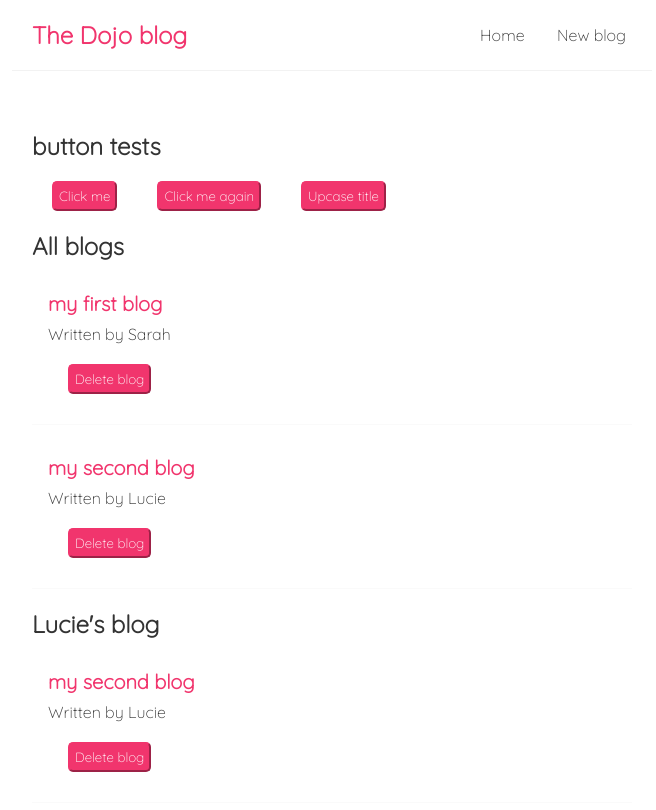
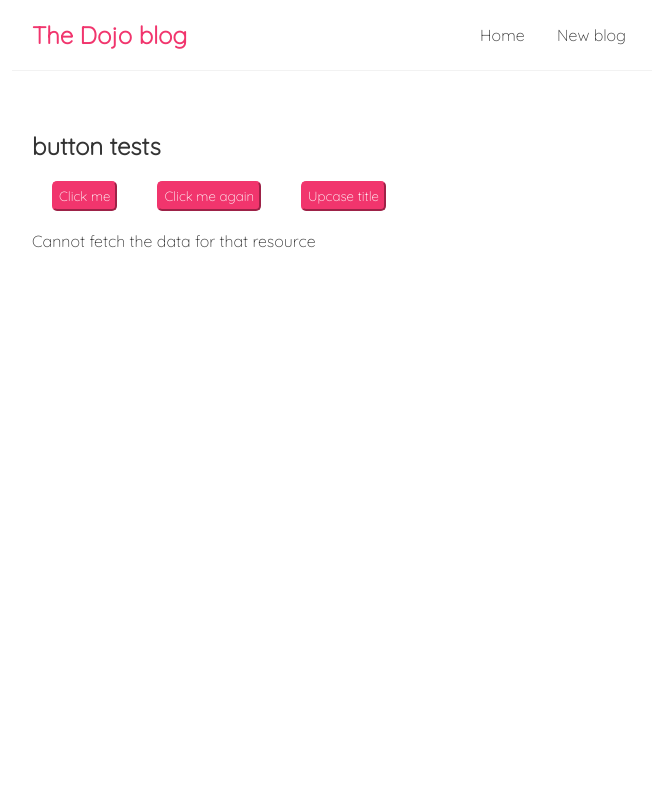
Before and after one commit to SarahGuillon/dojo-blog, a React (Create React App) app: page / in a window 1280 px wide. Shown: the top 810 px of the page, without its empty margins (308-964 px from the left). Built offline with nearby package versions, Linux system fonts and the light colour scheme; no server answers; data requests are answered from the project's data file.

Commit message:
error message

```diff
--- a/src/Home.js
+++ b/src/Home.js
@@ -3,19 +3,18 @@
 
 const Home = () => {
 
-  // useState test (initial value of blogs => null & we will update it later with fetch)
+  // useState exercize (initial value of blogs => null & we will update it later with fetch)
   const [blogs, setBlogs] = useState(null);
+  const [isPending, setIsPending] = useState(true);
+  const [title, setTitle] = useState("button tests");
+  const [error, setError] = useState(null)
 
-  const [title, setTitle] = useState("button tests");
 
-  const modifyValueOnClick = () => {
-    setTitle("BUTTON TESTS");
-  }
-
-  // function onClick test
+  // function onClick exercize
   const handleClick = event => {
     console.log("hello", event);
   }
+
   const handleClickAgain = (name, e) => {
     console.log("hello " + name, e.target);
   }
@@ -27,18 +26,39 @@
     setBlogs(newBlogs);
   }
 
-    // useEffect test
-    useEffect(() => {
-      console.log("use effect ran")
-      fetch('http://localhost:8000/blogs')
-      .then(response => response.json())
+  const modifyValueOnClick = () => {
+    setTitle("BUTTON TESTS");
+  }
+
+  // useEffect exercize with fetch (& with setTimeOut to see the loading message)
+  useEffect(() => {
+    console.log("use effect ran")
+
+    setTimeout(() => {
+      fetch('http://localhost:8000/blogss')
+      .then(response => {
+        console.log(response);
+        // error message if i can access the server but problem with the fetch
+        if (!response.ok) {
+          throw Error("Cannot fetch the data for that resource")
+        }
+        return response.json()})
       .then(data => {
         console.log(data);
         setBlogs(data);
+        setIsPending(false);
+        setError(null);
       })
-    },[]);
+      // error message if it can't connect to the server to fetch("failed to fetch") but doesn't see the error of the API if it can access the server
+      .catch(err => {
+        setError(err.message);
+        setIsPending(false);
+      })
+    }, 1000)
 
-    // Datas displayed on homepage using functions & props
+  },[]);
+
+  // what we displayed on homepage
   return (
     <div className="home">
       <h2> {title} </h2>
@@ -47,8 +67,10 @@
       <button onClick={modifyValueOnClick}>Upcase title</button>
 
       <div className="homeList">
-        {blogs && <BlogList blogs={blogs} title="All blogs" handleDelete={handleDelete}/>}
-        {blogs && <BlogList blogs={blogs.filter((blog) => blog.author === "Lucie")} title="Lucie's blog"/>}
+        { isPending && <p>Loading...</p> }
+        { error && <div>{ error }</div> }
+        { blogs && <BlogList blogs={blogs} title="All blogs" handleDelete={handleDelete}/> }
+        { blogs && <BlogList blogs={blogs.filter((blog) => blog.author === "Lucie")} title="Lucie's blog"/> }
       </div>
     </div>
   );
```
